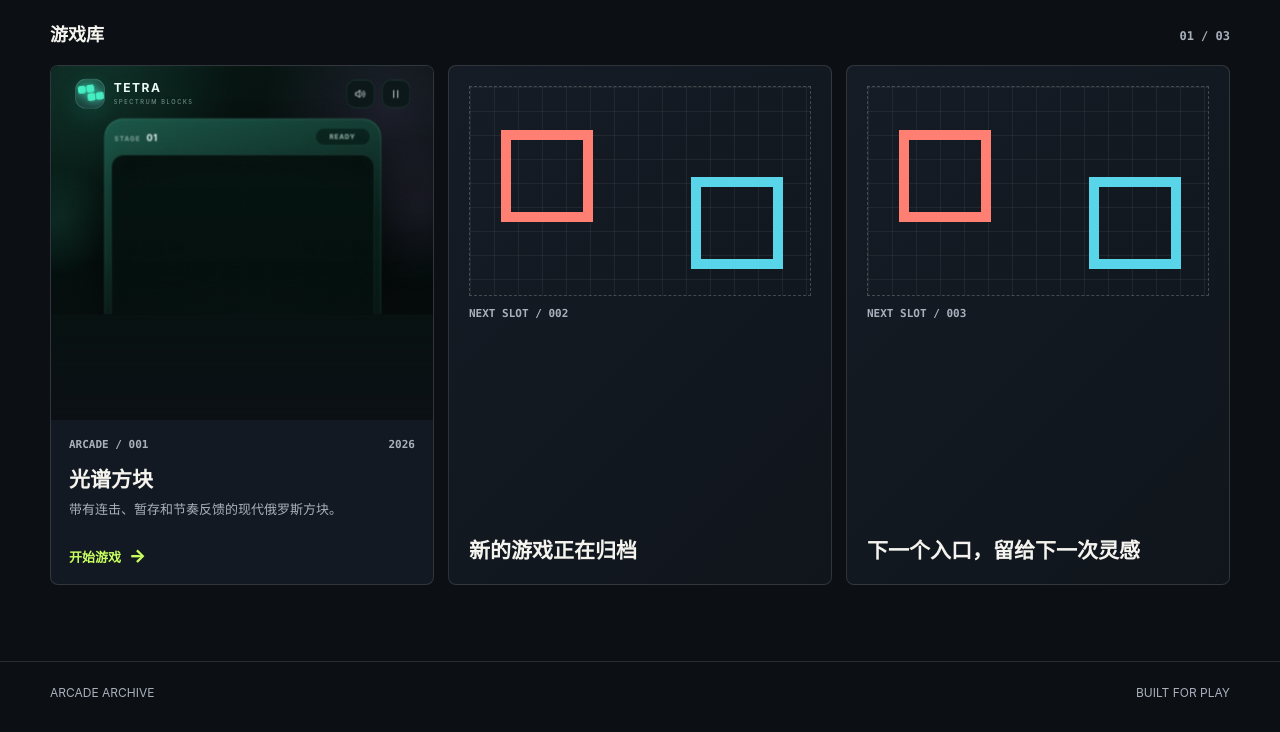
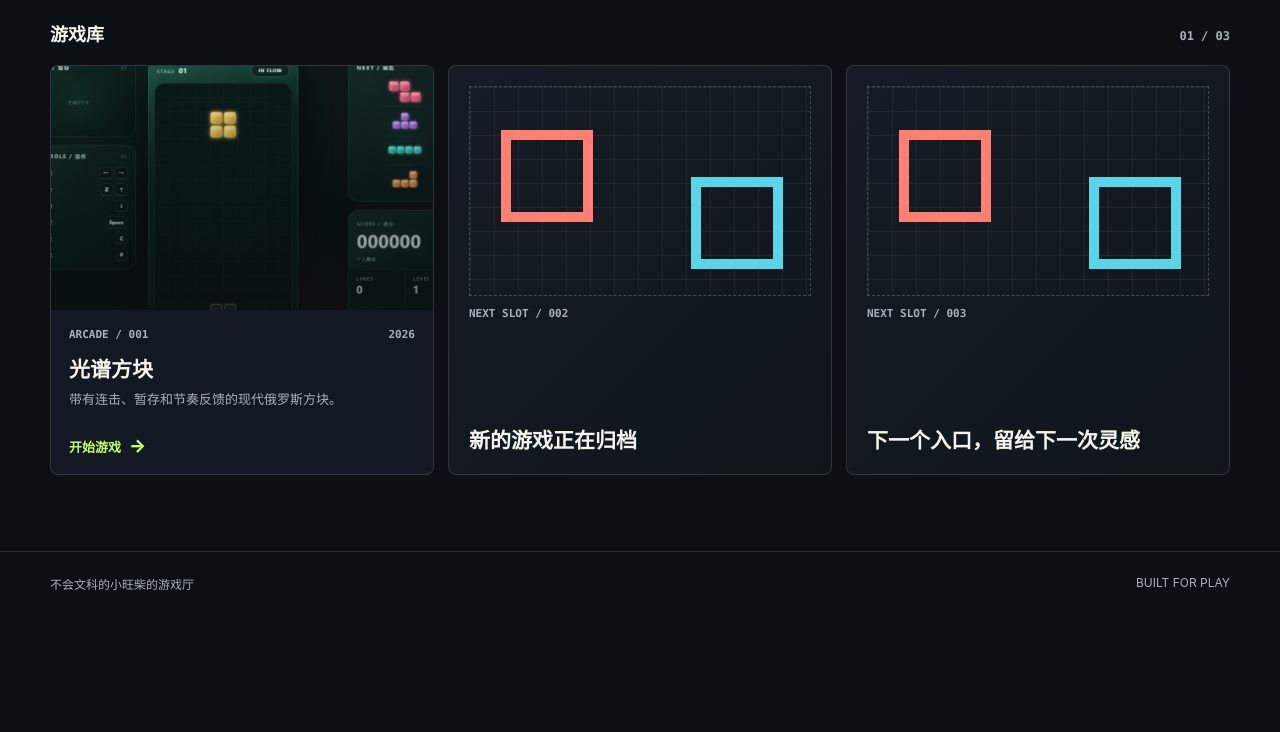
Before and after one commit to 3208537885-max/Games, a plain HTML site: page index.html in a window 1280 px wide. Shown: the part 340-1072 px from the top of the page. After the commit the page ends 964 px from the top, so only its background shows below. Drawn offline with Linux system fonts and the light colour scheme.

Commit message:
Refine arcade branding and game cover

```diff
--- a/index.html
+++ b/index.html
@@ -5,7 +5,7 @@
   <meta name="viewport" content="width=device-width, initial-scale=1, viewport-fit=cover">
   <meta name="theme-color" content="#0c1015">
   <meta name="description" content="一个持续扩展的独立游戏库。">
-  <title>Arcade Archive | 游戏目录</title>
+  <title>不会文科的小旺柴的游戏厅</title>
   <style>
     :root {
       --ink: #f4f3ee;
@@ -83,8 +83,9 @@
     .game-card:hover, .game-card:focus-within { transform: translateY(-4px); border-color: rgba(200, 255, 95, .75); background: var(--surface-raised); }
     .game-card:focus-visible { outline: 2px solid var(--lime); outline-offset: 3px; }
     .game-cover { position: relative; min-height: 244px; overflow: hidden; background: #071310; }
-    .game-cover iframe { width: 141%; height: 350px; border: 0; transform: scale(.71); transform-origin: top left; pointer-events: none; }
-    .cover-scan { position: absolute; inset: 0; pointer-events: none; background: linear-gradient(180deg, transparent 55%, rgba(12, 16, 21, .88)); }
+    .game-cover img { display: block; width: 100%; height: 100%; min-height: 244px; object-fit: cover; object-position: center 43%; transform: scale(1.46); transition: transform .35s ease; }
+    .game-card:hover .game-cover img, .game-card:focus-within .game-cover img { transform: scale(1.53); }
+    .cover-scan { position: absolute; inset: 0; pointer-events: none; background: linear-gradient(180deg, rgba(7, 19, 16, .02), rgba(12, 16, 21, .55)); }
     .game-content { display: flex; min-height: 164px; flex: 1; flex-direction: column; padding: 18px; }
     .game-meta { display: flex; align-items: center; justify-content: space-between; gap: 12px; color: var(--muted); font: 600 11px ui-monospace, SFMono-Regular, Consolas, monospace; }
     .game-name { margin: 18px 0 8px; font-size: 21px; line-height: 1.05; }
@@ -123,9 +124,9 @@
 </head>
 <body>
   <header class="shell topbar">
-    <a class="brand" href="./" aria-label="Arcade Archive 首页">
+    <a class="brand" href="./" aria-label="不会文科的小旺柴的游戏厅首页">
       <span class="brand-mark" aria-hidden="true"><span></span><span></span><span></span><span></span></span>
-      ARCADE ARCHIVE
+      不会文科的小旺柴的游戏厅
     </a>
     <span class="collection-note">PERSONAL GAME COLLECTION</span>
   </header>
@@ -148,7 +149,7 @@
       <div class="game-grid">
         <a class="game-card" href="games/tetra/" aria-label="开始游玩光谱方块">
           <div class="game-cover" aria-hidden="true">
-            <iframe src="games/tetra/" title="光谱方块游戏预览" tabindex="-1" scrolling="no"></iframe>
+            <img src="assets/tetra-cover.png" alt="" width="1280" height="720">
             <div class="cover-scan"></div>
           </div>
           <div class="game-content">
@@ -180,7 +181,7 @@
 
   <footer>
     <div class="shell footer-inner">
-      <span>ARCADE ARCHIVE</span>
+      <span>不会文科的小旺柴的游戏厅</span>
       <span>BUILT FOR PLAY</span>
     </div>
   </footer>
```
Also changed, not shown: assets/tetra-cover.png (added).
